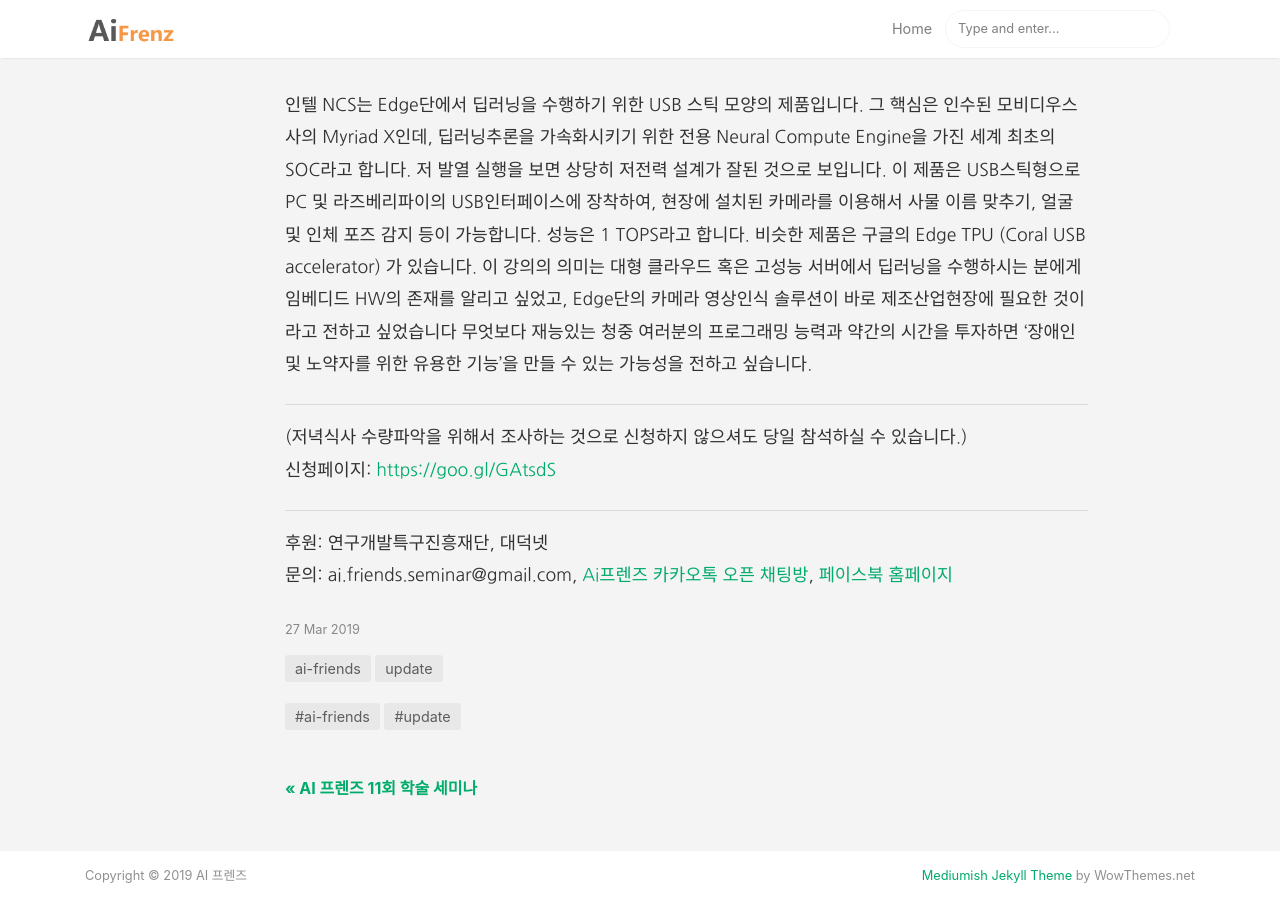
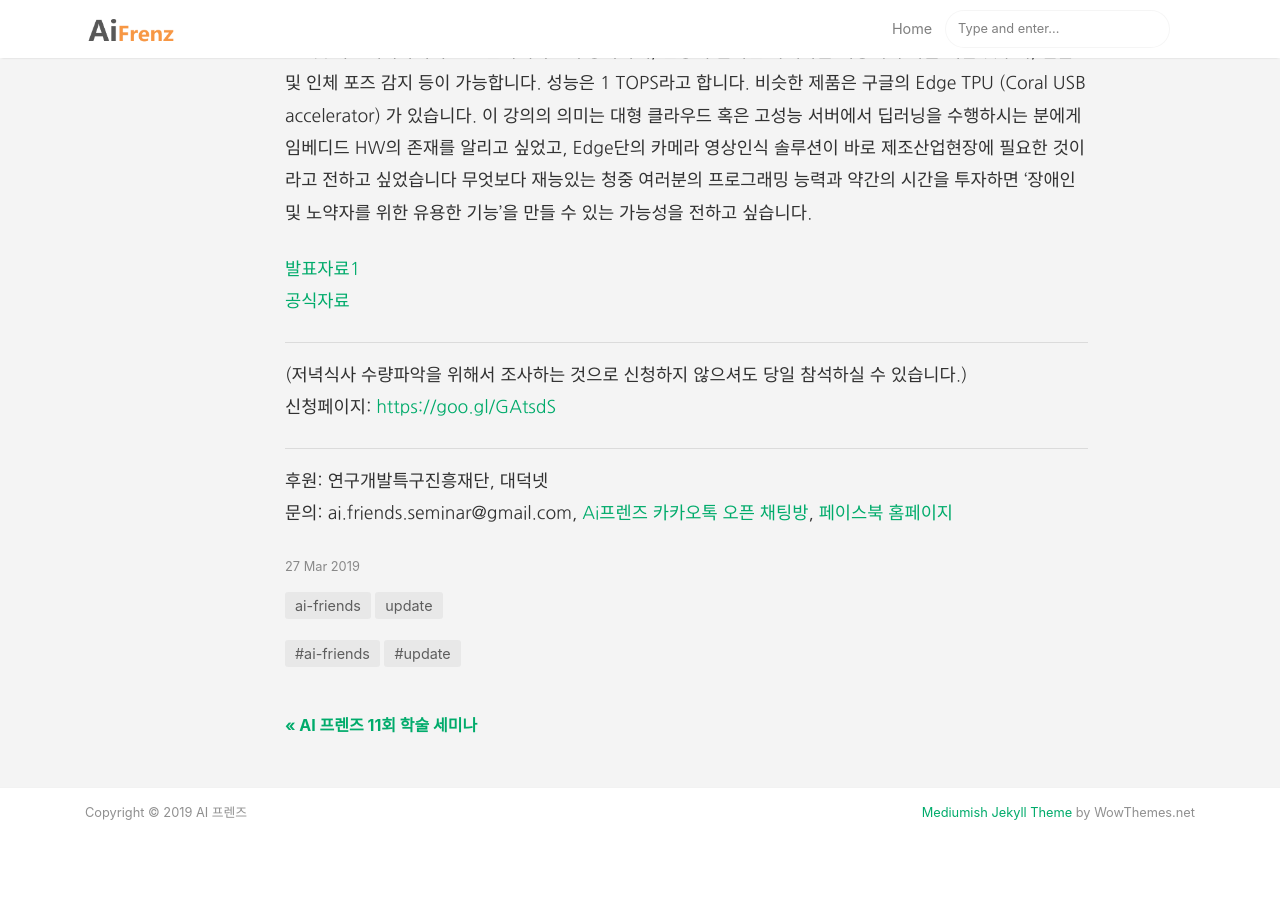
Before and after one commit to aifrenz/aifrenz.github.io, a Jekyll site: the page built from _posts/2019-03-27-12th-seminar.markdown, in a window 1280 px wide and 900 px high, scrolled down 1059 px. Built offline with Jekyll 4.4.1, drawn with Linux system fonts in a browser that asks for light colours; comment, search, counter and statistics services are not loaded.

Commit message:
Update 2019-03-27-12th-seminar.markdown

```diff
--- a/_posts/2019-03-27-12th-seminar.markdown
+++ b/_posts/2019-03-27-12th-seminar.markdown
@@ -17,6 +17,8 @@
 인텔 NCS는 Edge단에서 딥러닝을 수행하기 위한 USB 스틱 모양의 제품입니다. 그 핵심은 인수된 모비디우스사의 Myriad X인데,  딥러닝추론을 가속화시키기 위한  전용 Neural Compute Engine을 가진 세계 최초의 SOC라고 합니다. 저 발열 실행을 보면 상당히 저전력 설계가 잘된 것으로 보입니다. 이 제품은 USB스틱형으로 PC 및 라즈베리파이의 USB인터페이스에 장착하여,  현장에 설치된 카메라를 이용해서 사물 이름 맞추기, 얼굴 및 인체 포즈 감지 등이 가능합니다. 성능은  1 TOPS라고 합니다.
 비슷한 제품은 구글의  Edge TPU  (Coral USB accelerator) 가 있습니다. 이 강의의 의미는 대형 클라우드 혹은 고성능 서버에서 딥러닝을 수행하시는 분에게 임베디드 HW의 존재를 알리고 싶었고, Edge단의 카메라 영상인식 솔루션이 바로 제조산업현장에 필요한 것이라고 전하고 싶었습니다  무엇보다 재능있는 청중 여러분의 프로그래밍 능력과 약간의 시간을 투자하면 ‘장애인 및 노약자를 위한 유용한 기능’을 만들 수 있는 가능성을 전하고 싶습니다.
 
+[발표자료1]({{ "/present_file/MM_Intel NCS_v2.pdf" | absolute_url }})
+[공식자료]({{ "/present_file/qconf_presentation.pdf" | absolute_url }})
 
 ***
 (저녁식사 수량파악을 위해서 조사하는 것으로 신청하지 않으셔도 당일 참석하실 수 있습니다.)
```
Also changed, not shown: other parts of _posts/2019-03-27-12th-seminar.markdown (+1 -1 lines).
